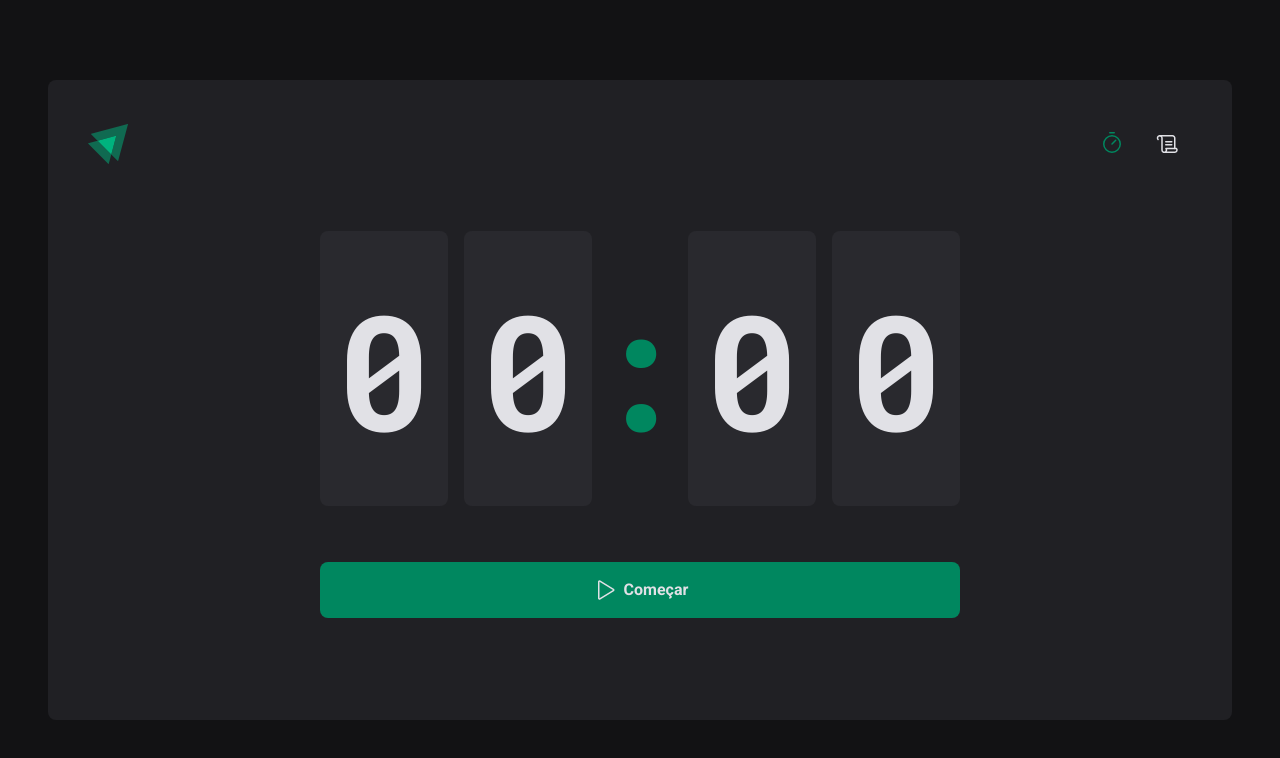
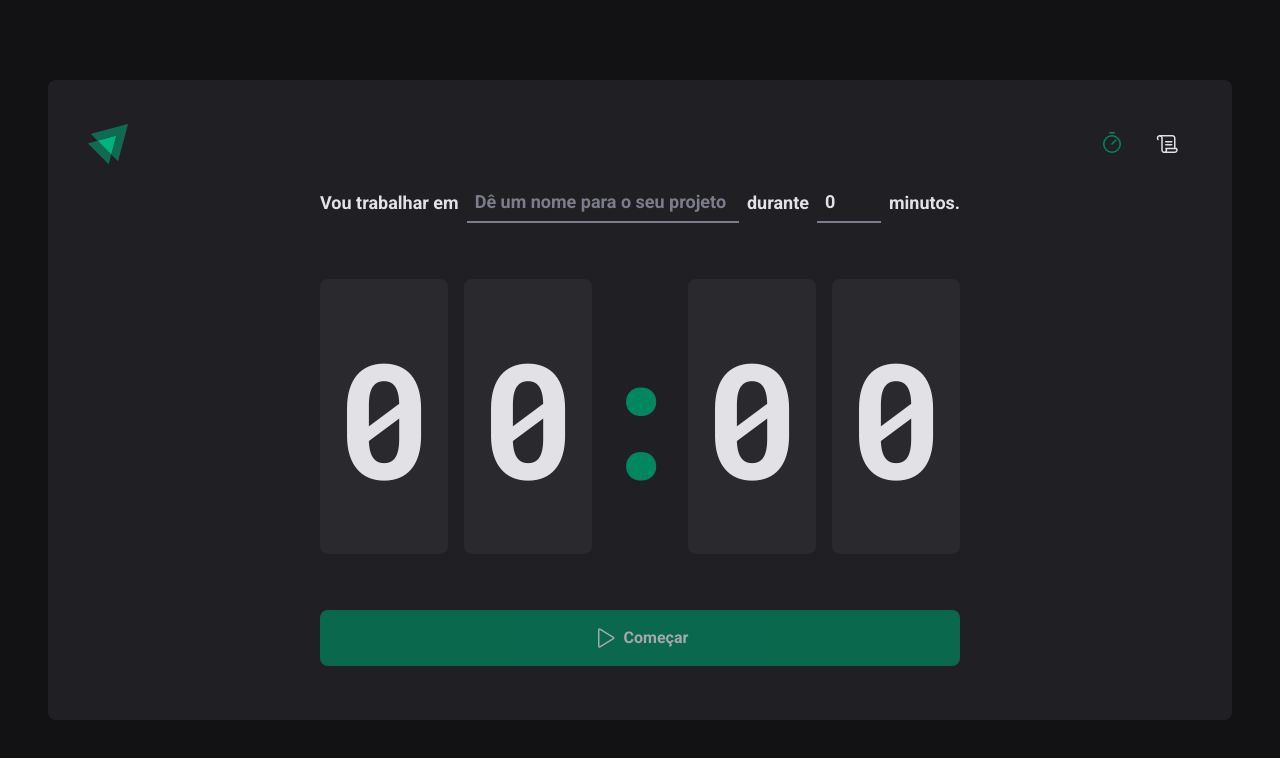
Before and after one commit to odilonferreira/ignite-timer, a React (Vite) app: page / in a window 1280 px wide. Shown: the top 758 px of the page. Built offline with nearby package versions, Linux system fonts and the light colour scheme.

Commit message:
using CyclesContext in NewCycleForm component

```diff
--- a/src/pages/Home/components/Countdown/index.tsx
+++ b/src/pages/Home/components/Countdown/index.tsx
@@ -1,12 +1,16 @@
 import { differenceInSeconds } from 'date-fns'
-import { useContext, useEffect, useState } from 'react'
+import { useContext, useEffect } from 'react'
 import { CyclesContext } from '../..'
 import { CountdownContainer, Separator } from './styles'
 
 export function Countdown() {
-  const { activeCycle, activeCycleId, markCurrentCycleAsFinished } =
-    useContext(CyclesContext)
-  const [amountSecondsPassed, setAmountSecondsPassed] = useState(0)
+  const {
+    activeCycle,
+    activeCycleId,
+    amountSecondsPassed,
+    markCurrentCycleAsFinished,
+    setSecondsPassed,
+  } = useContext(CyclesContext)
   const totalSeconds = activeCycle ? activeCycle.minutesAmount * 60 : 0
 
   const currentSeconds = activeCycle ? totalSeconds - amountSecondsPassed : 0
@@ -35,10 +39,10 @@
 
         if (secondsDifference >= totalSeconds) {
           markCurrentCycleAsFinished()
-          setAmountSecondsPassed(totalSeconds)
+          setSecondsPassed(totalSeconds)
           clearInterval(interval)
         } else {
-          setAmountSecondsPassed(secondsDifference)
+          setSecondsPassed(secondsDifference)
         }
       }, 1000)
     }
@@ -46,7 +50,13 @@
     return () => {
       clearInterval(interval)
     }
-  }, [activeCycle, totalSeconds, activeCycleId, markCurrentCycleAsFinished])
+  }, [
+    activeCycle,
+    totalSeconds,
+    activeCycleId,
+    markCurrentCycleAsFinished,
+    setSecondsPassed,
+  ])
 
   return (
     <CountdownContainer>
--- a/src/pages/Home/components/NewCycleForm/index.tsx
+++ b/src/pages/Home/components/NewCycleForm/index.tsx
@@ -1,30 +1,12 @@
 import { FormContainer, MinutesAmountInput, TaskInput } from './styles'
-import * as zod from 'zod'
-import { useForm } from 'react-hook-form'
-import { zodResolver } from '@hookform/resolvers/zod'
+import { useFormContext } from 'react-hook-form'
+
 import { useContext } from 'react'
 import { CyclesContext } from '../..'
 
-const newCycleFormValidationSchema = zod.object({
-  task: zod.string().min(1, 'Informe a tarefa'),
-  minutesAmount: zod
-    .number()
-    .min(5, 'O ciclo precisa ser de no mínimo 5 minutos')
-    .max(60, 'O ciclo precisa ser de no máximo 60 minutos'),
-})
-
-type NewCycleFormData = zod.infer<typeof newCycleFormValidationSchema>
-
 export function NewCycleForm() {
   const { activeCycle } = useContext(CyclesContext)
-  const { register /* handleSubmit, watch, reset */ } =
-    useForm<NewCycleFormData>({
-      resolver: zodResolver(newCycleFormValidationSchema),
-      defaultValues: {
-        task: '',
-        minutesAmount: 0,
-      },
-    })
+  const { register } = useFormContext()
 
   return (
     <FormContainer>
--- a/src/pages/Home/index.tsx
+++ b/src/pages/Home/index.tsx
@@ -1,4 +1,6 @@
 import { HandPalm, Play } from 'phosphor-react'
+import { zodResolver } from '@hookform/resolvers/zod'
+import * as zod from 'zod'
 import {
   HomeContainer,
   StartCountdownButton,
@@ -7,6 +9,8 @@
 
 import { createContext, useState } from 'react'
 import { Countdown } from './components/Countdown'
+import { FormProvider, useForm } from 'react-hook-form'
+import { NewCycleForm } from './components/NewCycleForm'
 
 interface Cycle {
   id: string
@@ -20,16 +24,41 @@
 interface CyclesContextType {
   activeCycle: Cycle | undefined
   activeCycleId: string | null
+  amountSecondsPassed: number
   markCurrentCycleAsFinished: () => void
+  setSecondsPassed: (seconds: number) => void
 }
+
+const newCycleFormValidationSchema = zod.object({
+  task: zod.string().min(1, 'Informe a tarefa'),
+  minutesAmount: zod
+    .number()
+    .min(5, 'O ciclo precisa ser de no mínimo 5 minutos')
+    .max(60, 'O ciclo precisa ser de no máximo 60 minutos'),
+})
+
+type NewCycleFormData = zod.infer<typeof newCycleFormValidationSchema>
 
 export const CyclesContext = createContext({} as CyclesContextType)
 
 export function Home() {
   const [cycles, setCycles] = useState<Cycle[]>([])
   const [activeCycleId, setActiveCycleId] = useState<string | null>(null)
+  const [amountSecondsPassed, setAmountSecondsPassed] = useState(0)
+  const newCycleForm = useForm<NewCycleFormData>({
+    resolver: zodResolver(newCycleFormValidationSchema),
+    defaultValues: {
+      task: '',
+      minutesAmount: 0,
+    },
+  })
+  const { handleSubmit, watch, reset } = newCycleForm
 
   const activeCycle = cycles.find((cycle) => cycle.id === activeCycleId)
+
+  function setSecondsPassed(seconds: number) {
+    setAmountSecondsPassed(seconds)
+  }
 
   function markCurrentCycleAsFinished() {
     setCycles((state) =>
@@ -43,22 +72,22 @@
     )
   }
 
-  // function handleCreateNewCycle(data: NewCycleFormData) {
-  //   const id = String(new Date().getTime())
+  function handleCreateNewCycle(data: NewCycleFormData) {
+    const id = String(new Date().getTime())
 
-  //   const newCycle: Cycle = {
-  //     id,
-  //     task: data.task,
-  //     minutesAmount: data.minutesAmount,
-  //     startDate: new Date(),
-  //   }
+    const newCycle: Cycle = {
+      id,
+      task: data.task,
+      minutesAmount: data.minutesAmount,
+      startDate: new Date(),
+    }
 
-  //   setCycles((state) => [...state, newCycle])
-  //   setActiveCycleId(id)
-  //   setAmountSecondsPassed(0)
+    setCycles((state) => [...state, newCycle])
+    setActiveCycleId(id)
+    setAmountSecondsPassed(0)
 
-  //   reset()
-  // }
+    reset()
+  }
 
   function handleInterruptCycle() {
     setCycles((state) =>
@@ -74,18 +103,23 @@
     setActiveCycleId(null)
   }
 
-  // const taskValue = watch('task')
+  const taskValue = watch('task')
 
   return (
     <HomeContainer>
-      <form
-        // onSubmit={handleSubmit(handleCreateNewCycle)}
-        action=""
-      >
+      <form onSubmit={handleSubmit(handleCreateNewCycle)} action="">
         <CyclesContext.Provider
-          value={{ activeCycle, activeCycleId, markCurrentCycleAsFinished }}
+          value={{
+            activeCycle,
+            activeCycleId,
+            amountSecondsPassed,
+            markCurrentCycleAsFinished,
+            setSecondsPassed,
+          }}
         >
-          {/* <NewCycleForm /> */}
+          <FormProvider {...newCycleForm}>
+            <NewCycleForm />
+          </FormProvider>
           <Countdown />
         </CyclesContext.Provider>
         {activeCycle ? (
@@ -94,7 +128,7 @@
             Interromper
           </StopCountdownButton>
         ) : (
-          <StartCountdownButton type="submit" /* disabled={!taskValue} */>
+          <StartCountdownButton type="submit" disabled={!taskValue}>
             <Play size={24} />
             Começar
           </StartCountdownButton>
```
